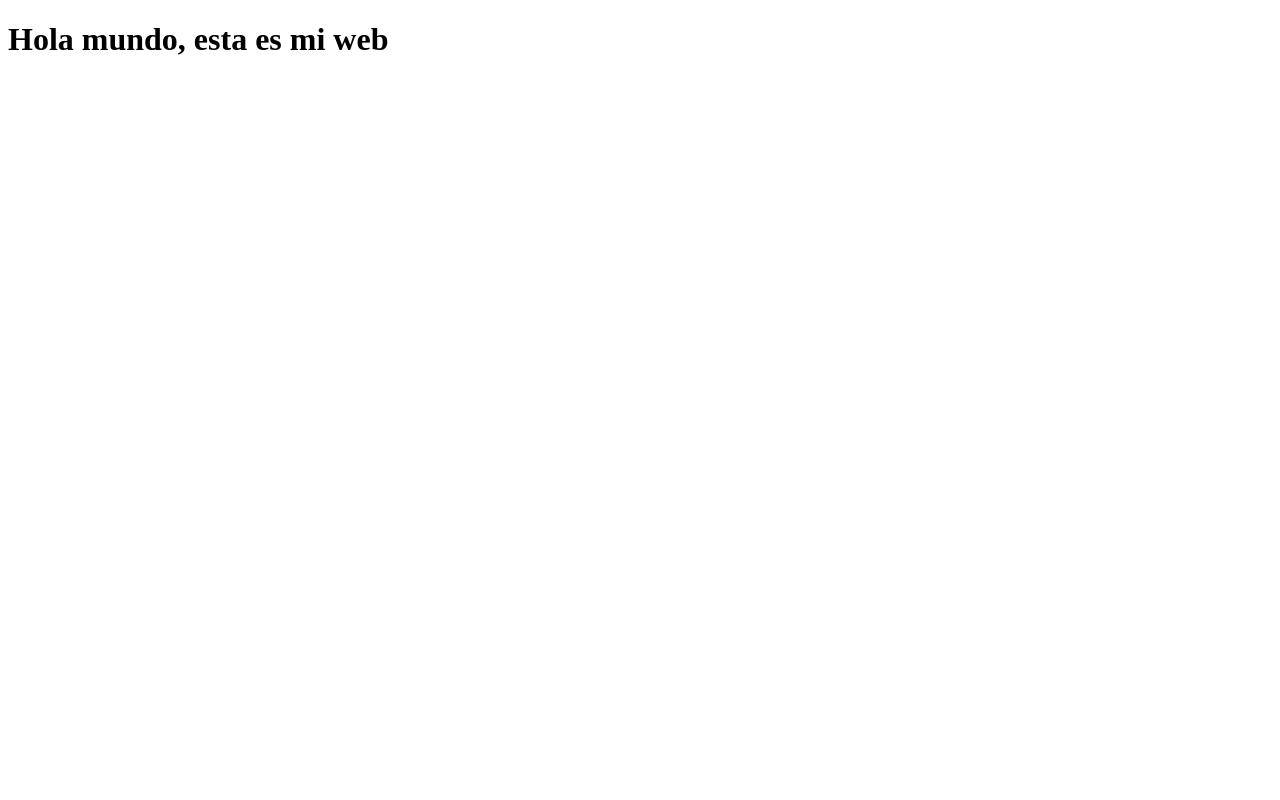
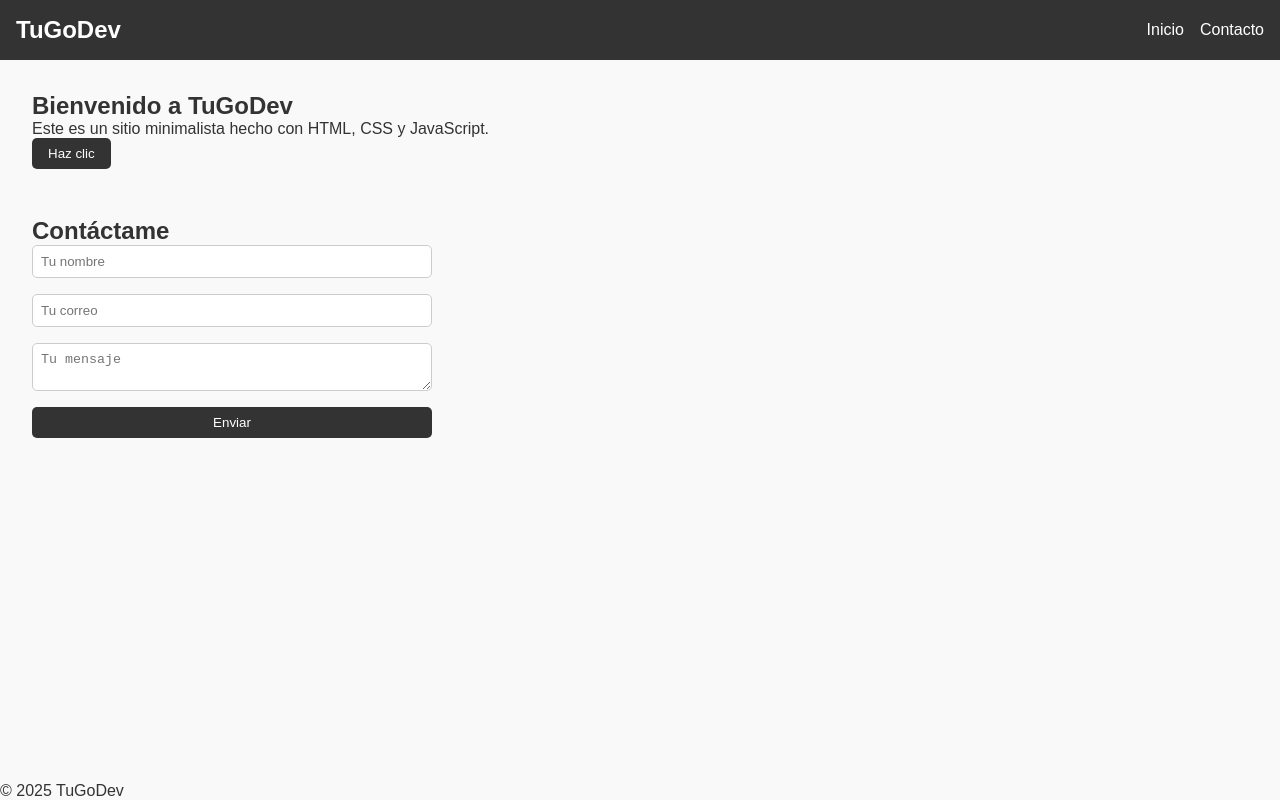
Before and after one commit to TugoDev/tugodev, a plain HTML site: page index.html in a window 1280 px wide. Drawn offline with Linux system fonts and the light colour scheme.

Commit message:
Add files via upload

```diff
--- /dev/null
+++ b/css/style.css
@@ -0,0 +1,90 @@
+* {
+  margin: 0;
+  padding: 0;
+  box-sizing: border-box;
+}
+
+body {
+  font-family: sans-serif;
+  background: #f9f9f9;
+  color: #333;
+  padding: 0;
+  display: flex;
+  flex-direction: column;
+  min-height: 100vh;
+}
+
+header {
+  background: #333;
+  color: white;
+  padding: 1rem;
+}
+
+nav {
+  display: flex;
+  justify-content: space-between;
+  align-items: center;
+}
+
+nav h1 {
+  font-size: 1.5rem;
+}
+
+nav ul {
+  list-style: none;
+  display: flex;
+  gap: 1rem;
+}
+
+nav a {
+  color: white;
+  text-decoration: none;
+}
+
+main {
+  flex: 1;
+  padding: 2rem;
+}
+
+section {
+  margin-bottom: 3rem;
+}
+
+button {
+  padding: 0.5rem 1rem;
+  border: none;
+  background-color: #333;
+  color: white;
+  cursor: pointer;
+  border-radius: 5px;
+  transition: background-color 0.2s;
+}
+
+button:hover {
+  background-color: #555;
+}
+
+form {
+  display: flex;
+  flex-direction: column;
+  gap: 1rem;
+  max-width: 400px;
+}
+
+input, textarea {
+  padding: 0.5rem;
+  border: 1px solid #ccc;
+  border-radius: 5px;
+}
+
+/* Animaciones */
+.fade-in {
+  opacity: 0;
+  transform: translateY(20px);
+  transition: opacity 0.6s ease, transform 0.6s ease;
+}
+
+.fade-in.visible {
+  opacity: 1;
+  transform: translateY(0);
+}
--- a/index.html
+++ b/index.html
@@ -1,9 +1,44 @@
 <!DOCTYPE html>
-<html>
-  <head>
-    <title>Mi Primera Página</title>
-  </head>
-  <body>
-    <h1>Hola mundo, esta es mi web</h1>
-  </body>
+<html lang="es">
+<head>
+  <meta charset="UTF-8" />
+  <meta name="viewport" content="width=device-width, initial-scale=1.0" />
+  <title>TuGoDev</title>
+  <link rel="stylesheet" href="css/style.css" />
+</head>
+<body>
+  <header>
+    <nav>
+      <h1>TuGoDev</h1>
+      <ul>
+        <li><a href="#inicio">Inicio</a></li>
+        <li><a href="#contacto">Contacto</a></li>
+      </ul>
+    </nav>
+  </header>
+
+  <main>
+    <section id="inicio" class="fade-in">
+      <h2>Bienvenido a TuGoDev</h2>
+      <p>Este es un sitio minimalista hecho con HTML, CSS y JavaScript.</p>
+      <button id="clickBtn">Haz clic</button>
+    </section>
+
+    <section id="contacto" class="fade-in">
+      <h2>Contáctame</h2>
+      <form id="contactForm">
+        <input type="text" placeholder="Tu nombre" required />
+        <input type="email" placeholder="Tu correo" required />
+        <textarea placeholder="Tu mensaje" required></textarea>
+        <button type="submit">Enviar</button>
+      </form>
+    </section>
+  </main>
+
+  <footer>
+    <p>&copy; 2025 TuGoDev</p>
+  </footer>
+
+  <script src="js/script.js"></script>
+</body>
 </html>
--- /dev/null
+++ b/js/script.js
@@ -0,0 +1,27 @@
+document.getElementById("clickBtn").addEventListener("click", function () {
+  alert("¡Hola desde TuGoDev!");
+});
+
+// Mostrar animaciones al hacer scroll
+const fadeElements = document.querySelectorAll(".fade-in");
+
+function showOnScroll() {
+  const triggerBottom = window.innerHeight * 0.85;
+
+  fadeElements.forEach(el => {
+    const top = el.getBoundingClientRect().top;
+    if (top < triggerBottom) {
+      el.classList.add("visible");
+    }
+  });
+}
+
+window.addEventListener("scroll", showOnScroll);
+window.addEventListener("load", showOnScroll);
+
+// Validación simple de formulario
+document.getElementById("contactForm").addEventListener("submit", function (e) {
+  e.preventDefault();
+  alert("Mensaje enviado correctamente. ¡Gracias por contactarme!");
+  this.reset();
+});
```
